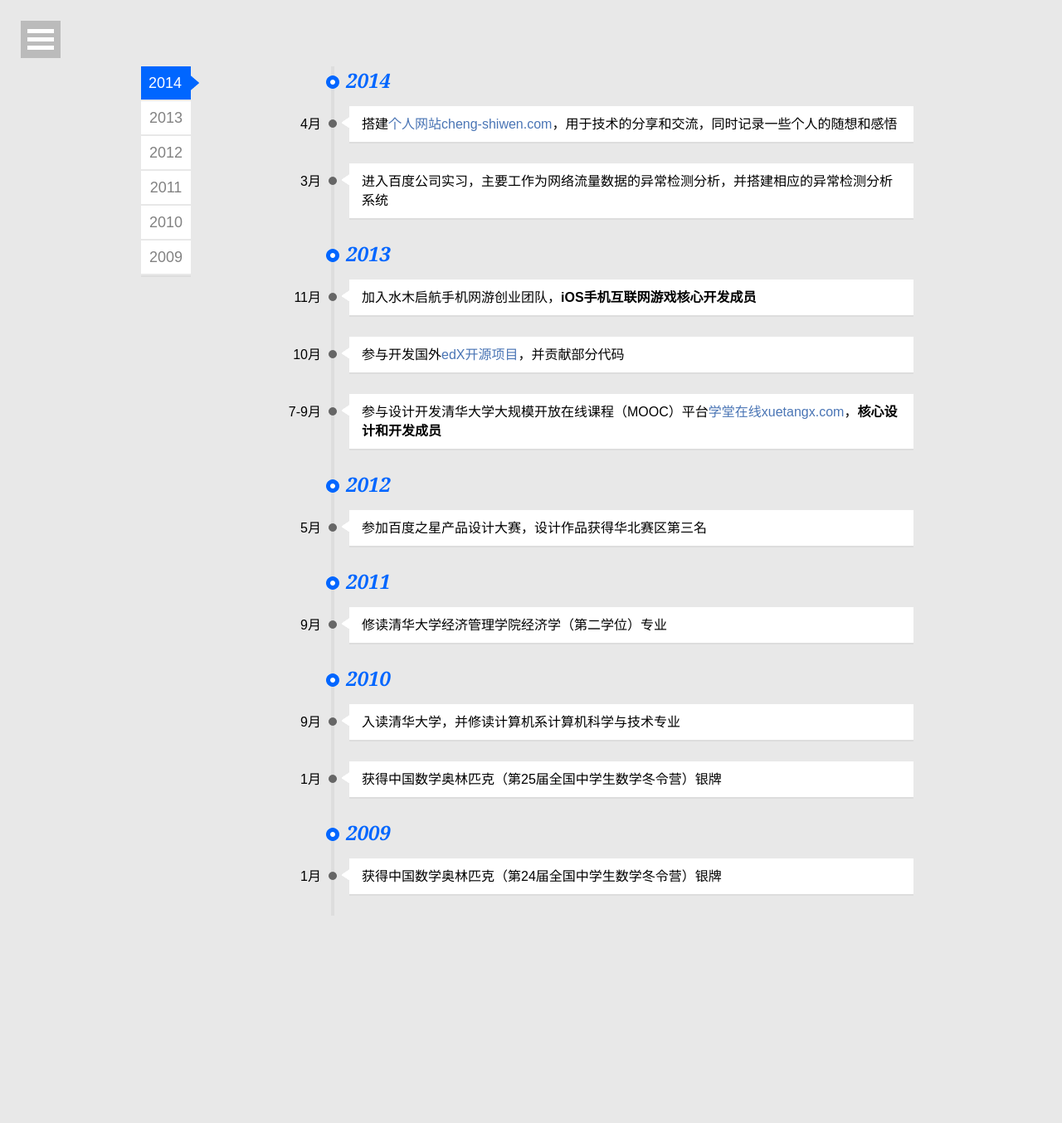
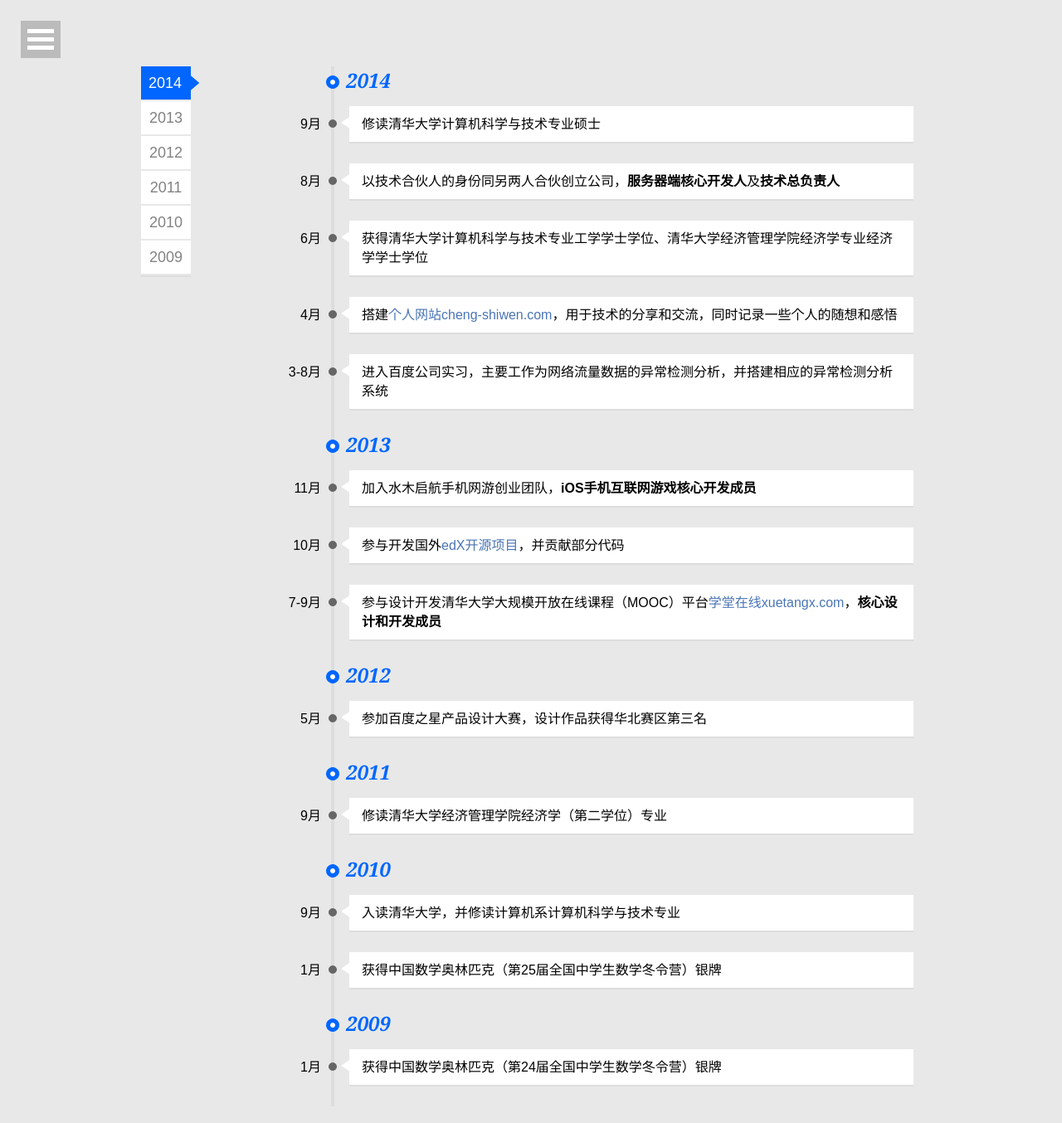
Before and after one commit to chengshiwen/chengshiwen.github.io, a Jekyll site: the page built from timeline.html, in a window 1280 px wide. Shown: the whole page at 83% size. Built offline with Jekyll 4.4.1, drawn with Linux system fonts in a browser that asks for light colours; before the commit the page ends 1124 px from its top, so only the background shows below that.

Commit message:
Update timeline.html

```diff
--- a/timeline.html
+++ b/timeline.html
@@ -39,8 +39,11 @@ title: 个人历程
     <ul class="event_list">
         <div>
             <h3 id="2014">2014</h3>
+            <li><span>9月</span><p><span>修读清华大学计算机科学与技术专业硕士</span></p></li>
+            <li><span>8月</span><p><span>以技术合伙人的身份同另两人合伙创立公司，<strong>服务器端核心开发人</strong>及<strong>技术总负责人</strong></span></p></li>
+            <li><span>6月</span><p><span>获得清华大学计算机科学与技术专业工学学士学位、清华大学经济管理学院经济学专业经济学学士学位</span></p></li>
             <li><span>4月</span><p><span>搭建<a href="http://cheng-shiwen.com" target="_blank">个人网站cheng-shiwen.com</a>，用于技术的分享和交流，同时记录一些个人的随想和感悟</span></p></li>
-            <li><span>3月</span><p><span>进入百度公司实习，主要工作为网络流量数据的异常检测分析，并搭建相应的异常检测分析系统</span></p></li>
+            <li><span>3-8月</span><p><span>进入百度公司实习，主要工作为网络流量数据的异常检测分析，并搭建相应的异常检测分析系统</span></p></li>
         </div>
 
         <div>
```
